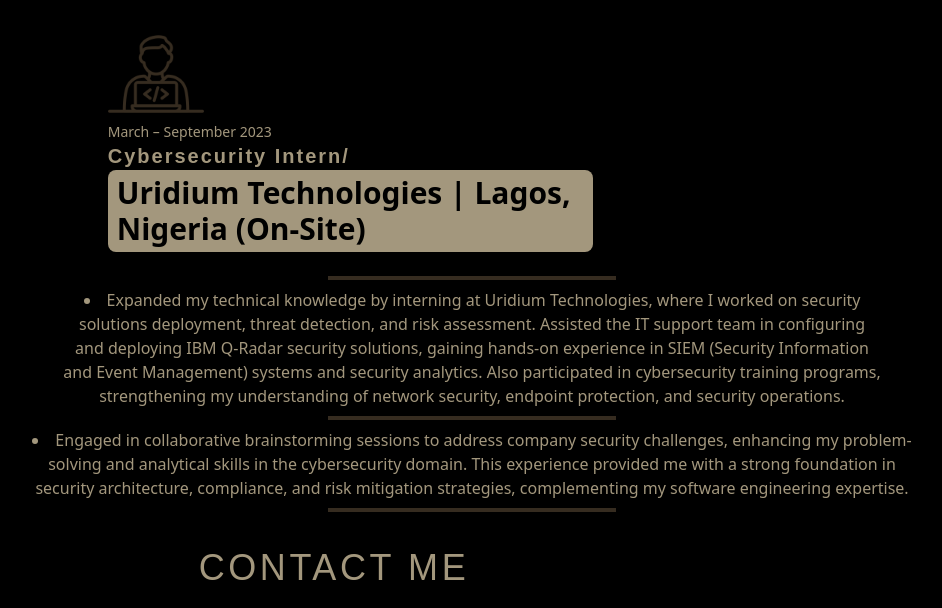
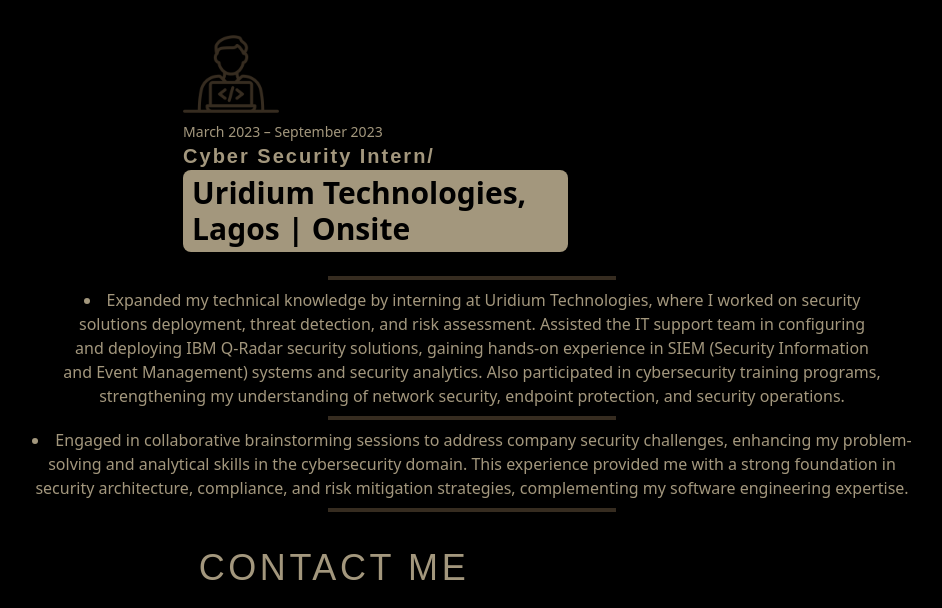
Before and after one commit to ukcharlies/personal-portfolio, a website: page index.html in a window 1280 px wide. Shown: the part 4680-5288 px from the top of the page, without its empty margins (306-1248 px from the left). Drawn offline with Linux system fonts and the light colour scheme; a web font is replaced by a local one.

Commit message:
update to content

```diff
--- a/index.html
+++ b/index.html
@@ -506,16 +506,17 @@
           </li>
           <div class="w-72 h-1 bg-[#362C20] my-2 mx-auto md:mb-4"></div>
         </ul>
+
         <div class="capitalize px-3 py-2 md:justify-self-center md:text-3xl">
           <img src="./images/programmer.png" alt="" class="h-10 md:h-24" />
-          <p class="text-sm font-thin">March – September 2023</p>
+          <p class="text-sm font-thin">March 2023 – September 2023</p>
           <p class="font-dotgothic text-xl font-bold tracking-widest">
-            Cybersecurity Intern/
+            Cyber Security Intern/
           </p>
           <p
             class="px-2 py-1 border inline-block w-2/3 border-[#A3977D] border-dotted bg-[#A3977D] text-black font-extrabold rounded-lg"
           >
-            Uridium Technologies | Lagos, Nigeria (On-Site)
+            Uridium Technologies, Lagos | Onsite
           </p>
         </div>
         <ul class="px-3 py-2 md:px-3">
```
